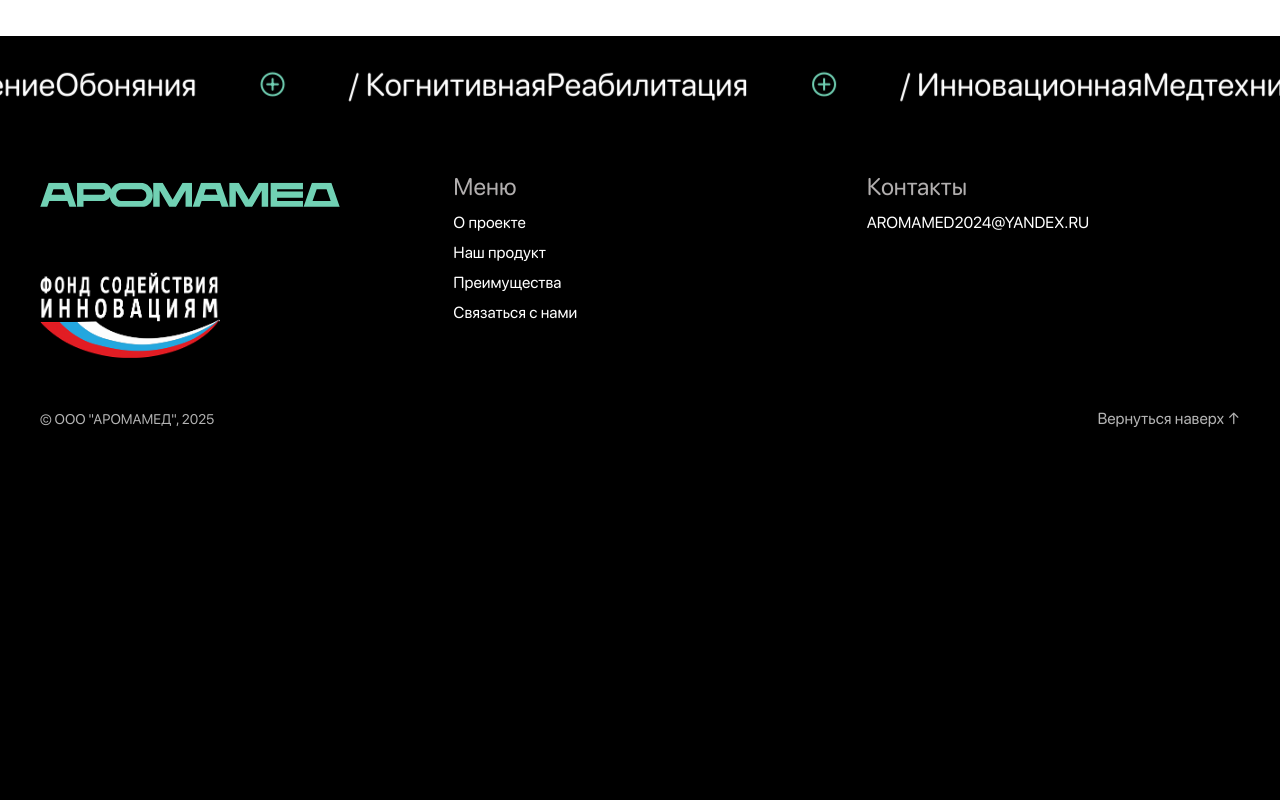
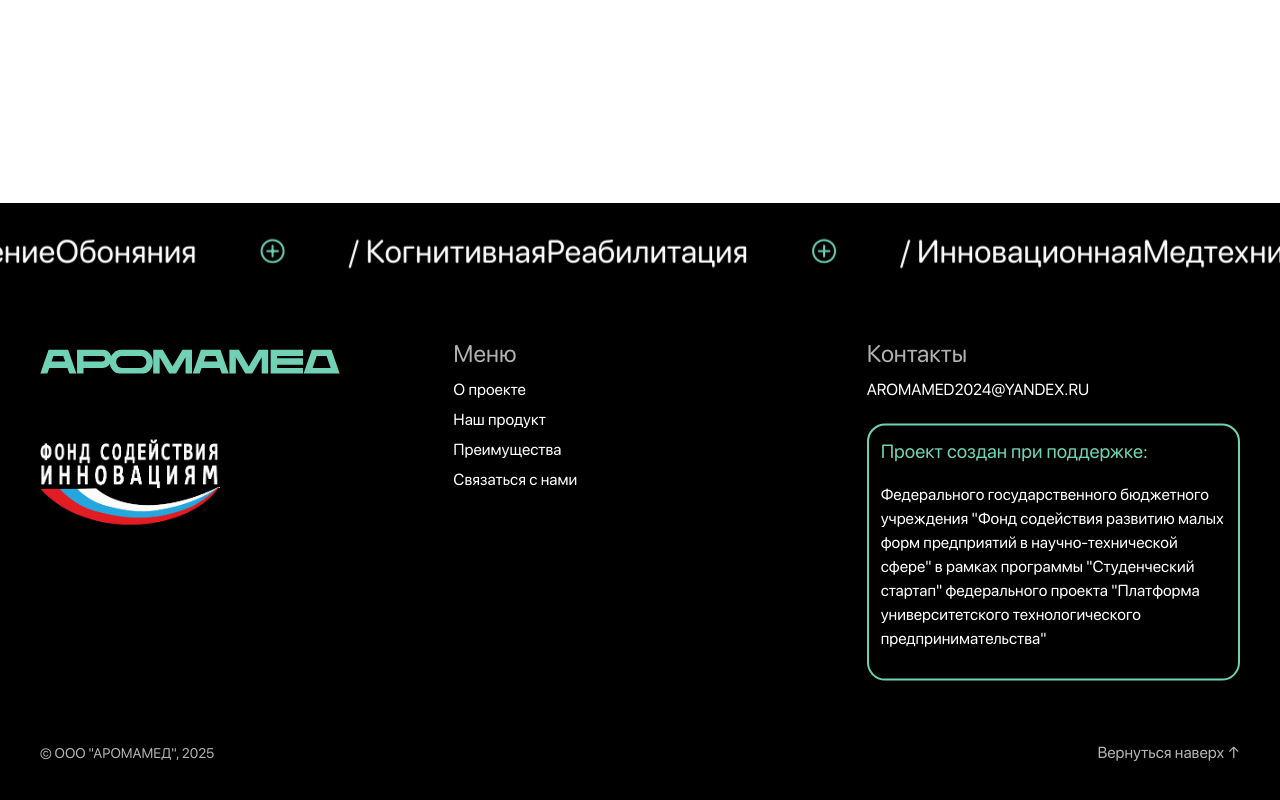
Before and after one commit to Beniihime/aroma-med, a Vue app: page / in a window 1280 px wide. Shown: the part 6138-6938 px from the top of the page. Before the commit the page ends 6609 px from the top, so only its background shows below. Built offline with nearby package versions, Linux system fonts and the light colour scheme.

Commit message:
add help project

```diff
--- a/src/components/ContactUs.vue
+++ b/src/components/ContactUs.vue
@@ -62,7 +62,7 @@
     captchaToken.value = token;
 };
 const onCaptchaExpired = () => {
-  captchaToken.value = "";
+    captchaToken.value = "";
 };
 
 const sendForm = async () => {
--- a/src/components/Footer.vue
+++ b/src/components/Footer.vue
@@ -30,6 +30,10 @@
                         </ul>
                     </div>
                 </div>
+                <div class="project-help">
+                    <p class="project-help_header">Проект создан при поддержке:</p>
+                    <p class="project-help_text">Федерального государственного бюджетного учреждения "Фонд содействия развитию малых форм предприятий в научно-технической сфере" в рамках программы "Студенческий стартап" федерального проекта "Платформа университетского технологического предпринимательства"</p>
+                </div>
             </div>
 
         </div>
@@ -60,7 +64,17 @@
     gap: 40px;
     padding: 40px;
 }
-
+.project-help {
+    display: flex;
+    flex-direction: column;
+    border: 2px solid #71d1b4;
+    padding: .75rem;
+    border-radius: 1.125rem;
+}
+.project-help_header {
+    font-size: 1.2rem;
+    color: #71d1b4;
+}
 .footer-section {
     flex: 1;
 }
```
